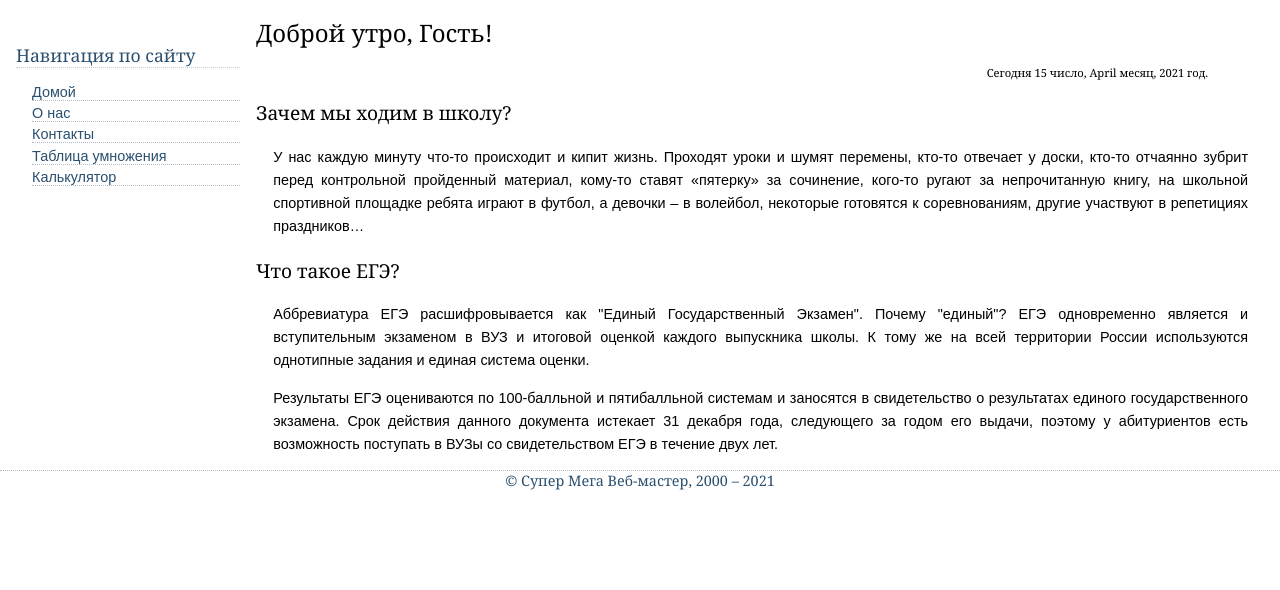
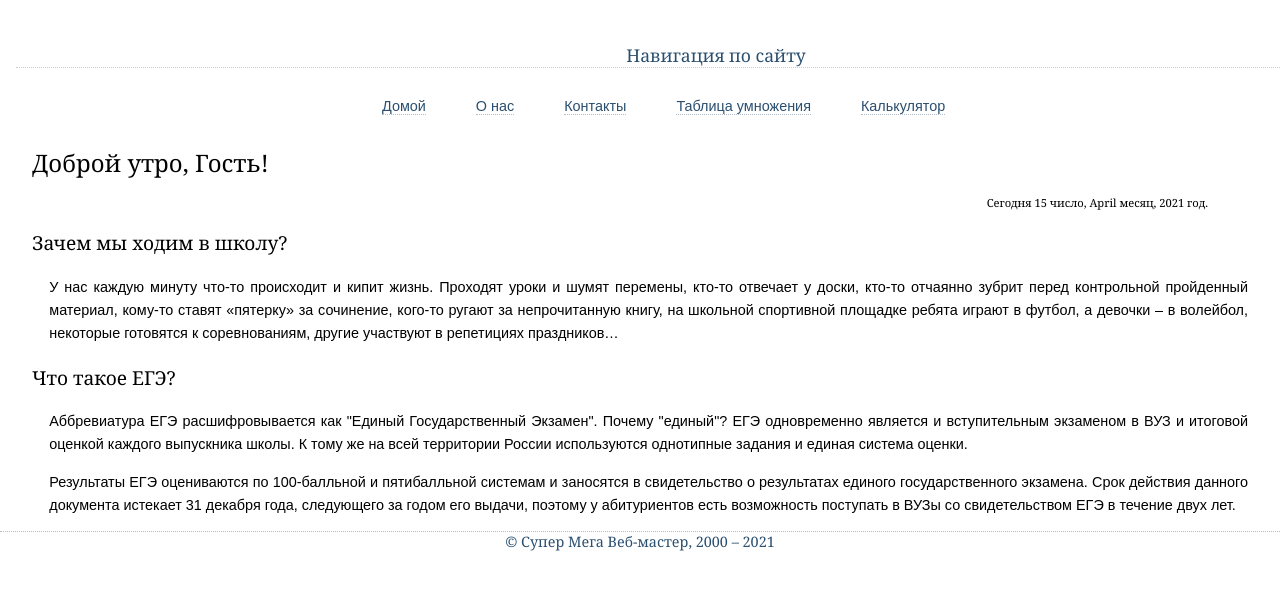
Before and after one commit to ruslan02ruc/Php_lab_work, a PHP site: page / in a window 1280 px wide; the page is wider, and only the part inside the window is pictured. Shown: the part 52-642 px from the top of that part. Run offline with PHP 8.4, Linux system fonts and the light colour scheme.

Commit message:
ЛПР23

```diff
--- a/mysite.local/index.php
+++ b/mysite.local/index.php
@@ -25,6 +25,43 @@ $leftMenu = [
   ['link' => 'Таблица умножения', 'href' => 'table.php'],
   ['link' => 'Калькулятор', 'href' => 'calc.php']
 ];
+function drawMenu($menu, $vertical = true)
+{
+  if ($vertical === false) {
+    echo '<style type="text/css">
+      #content
+      {
+        padding-top: 130px;
+        margin-left: 2em;
+      }
+      #nav{
+        width: 1400px;
+      }
+      #nav li{
+        margin-right: 50px;
+      }
+      #nav ul{
+        display: inline-flex;
+        padding-left: 350px;
+      }
+      #nav h2{
+        text-align: center;
+      }
+
+    </style>';
+    echo '<ul>';
+    foreach ($menu as $key => $value) {
+      echo '<li><a href=' . $menu[$key]['href'] . '>' . $menu[$key]['link'] . '</a></li>';
+    }
+    echo "</ul>";
+  } else {
+    echo "<ul>";
+    foreach ($menu as $key => $value) {
+      echo '<li><a href=' . $menu[$key]['href'] . '>' . $menu[$key]['link'] . '</a></li>';
+    }
+    echo "</ul>";
+  }
+}
 ?>
 <!DOCTYPE html>
 <html>
@@ -69,11 +106,9 @@ $leftMenu = [
     <!-- Навигация -->
     <h2>Навигация по сайту</h2>
     <!-- Меню -->
-    <ul>
-      <?php foreach ($leftMenu as $key => $value) { ?>
-        <li><a href='<?= $leftMenu[$key]['href'] ?>'><?= $leftMenu[$key]['link'] ?></a></li>
-      <?php } ?>
-    </ul>
+    <?php
+    drawMenu($leftMenu, false);
+    ?>
     <!-- Меню -->
     <!-- Навигация -->
   </div>
```
Also changed, not shown: mysite.local/table.php (+17 -15 lines).
